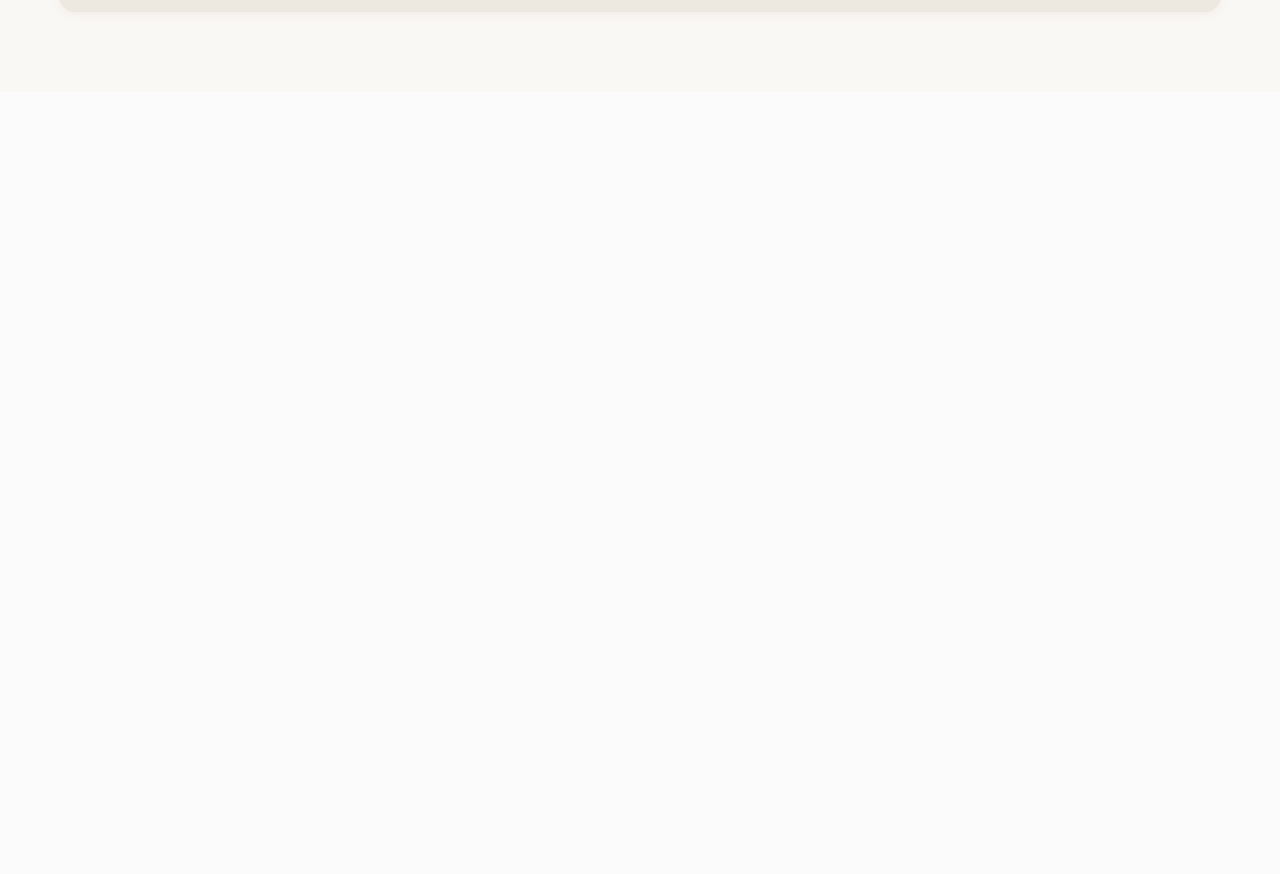
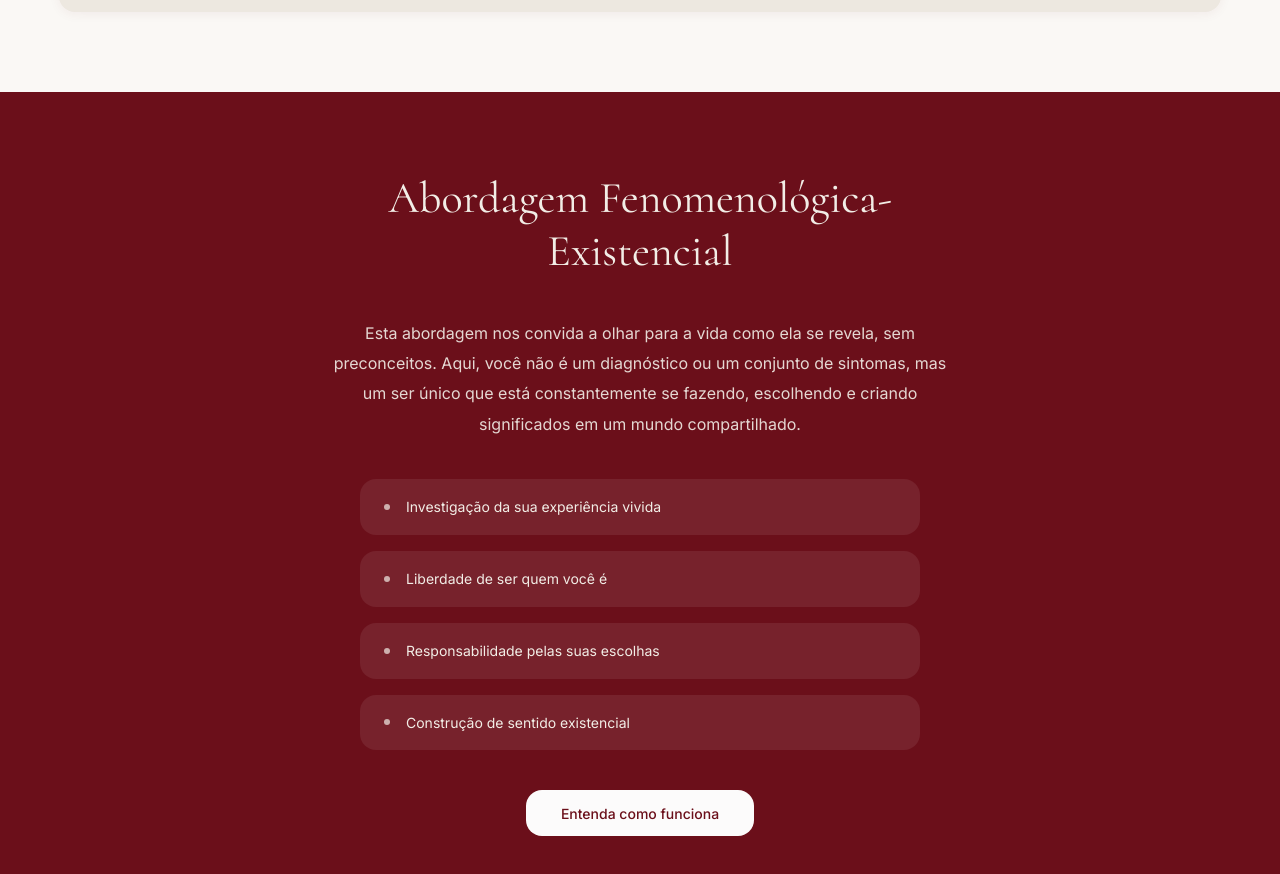
Before and after one commit to kaykiletieri/ana-luisa-psi, an Angular app: page / in a window 1280 px wide. Shown: the part 2739-3613 px from the top of the page. Before the commit the page ends 2831 px from the top, so only its background shows below. Built offline with nearby package versions, Linux system fonts and the light colour scheme; what lucide-angular would draw is missing.

Commit message:
feat: add approach section with content, styles, and tests

```diff
--- a/src/app/app.html
+++ b/src/app/app.html
@@ -3,4 +3,5 @@
   <app-hero />
   <app-about />
   <app-how-i-help />
+  <app-approach />
 </main>
--- a/src/app/app.ts
+++ b/src/app/app.ts
@@ -3,10 +3,11 @@ import { Navbar } from './shared/components/navbar/navbar';
 import { Hero } from './features/home/hero/hero';
 import { About } from './features/home/about/about';
 import { HowIHelp } from './features/home/how-i-help/how-i-help';
+import { Approach } from './features/home/approach/approach';
 
 @Component({
   selector: 'app-root',
-  imports: [Navbar, Hero, About, HowIHelp],
+  imports: [Navbar, Hero, About, HowIHelp, Approach],
   templateUrl: './app.html',
   styleUrl: './app.scss'
 })
--- /dev/null
+++ b/src/app/features/home/approach/approach.html
@@ -0,0 +1,28 @@
+<section class="approach" id="abordagem">
+    <div class="approach__container">
+
+        <h2 class="approach__title" appScrollAnimate>
+            Abordagem Fenomenológica-Existencial
+        </h2>
+
+        <p class="approach__description" appScrollAnimate>
+            Esta abordagem nos convida a olhar para a vida como ela se revela, sem preconceitos.
+            Aqui, você não é um diagnóstico ou um conjunto de sintomas, mas um ser único que está
+            constantemente se fazendo, escolhendo e criando significados em um mundo compartilhado.
+        </p>
+
+        <div class="approach__pillars" appScrollAnimate>
+            @for (pillar of pillars; track pillar; let i = $index) {
+            <div class="approach__pillar" [ngClass]="'delay-' + (i + 1)">
+                <span class="approach__pillar-dot"></span>
+                <span>{{ pillar }}</span>
+            </div>
+            }
+        </div>
+
+        <button class="approach__cta" appScrollAnimate (click)="scrollToHowItWorks()">
+            Entenda como funciona
+        </button>
+
+    </div>
+</section>
--- /dev/null
+++ b/src/app/features/home/approach/approach.scss
@@ -0,0 +1,86 @@
+@use '../../../../styles/mixins' as m;
+
+.approach {
+    background: var(--color-primary);
+    padding: var(--section-pad-y) 0;
+
+    &__container {
+        @include m.container;
+        display: flex;
+        flex-direction: column;
+        align-items: center;
+        gap: var(--spacing-lg);
+        text-align: center;
+    }
+
+    &__title {
+        font-family: var(--font-heading);
+        font-size: var(--text-3xl);
+        color: var(--color-text-light);
+        max-width: 600px;
+
+        @include m.lg {
+            font-size: var(--text-4xl);
+        }
+    }
+
+    &__description {
+        font-size: var(--text-base);
+        color: var(--color-text-light);
+        opacity: 0.9;
+        max-width: 640px;
+        line-height: 1.9;
+    }
+
+    &__pillars {
+        width: 100%;
+        max-width: 560px;
+        display: flex;
+        flex-direction: column;
+        gap: var(--spacing-sm);
+    }
+
+    &__pillar {
+        display: flex;
+        align-items: center;
+        gap: var(--spacing-sm);
+        padding: var(--spacing-sm) var(--spacing-md);
+        background: rgba(255, 255, 255, 0.08);
+        border-radius: var(--border-radius);
+        text-align: left;
+        color: var(--color-text-light);
+        font-size: var(--text-sm);
+        font-family: var(--font-body);
+        transition: background var(--transition-fast);
+
+        &:hover {
+            background: rgba(255, 255, 255, 0.13);
+        }
+    }
+
+    &__pillar-dot {
+        width: 6px;
+        height: 6px;
+        border-radius: 50%;
+        background: var(--color-text-light);
+        opacity: 0.7;
+        flex-shrink: 0;
+    }
+
+    &__cta {
+        font-family: var(--font-body);
+        font-size: var(--text-sm);
+        font-weight: 500;
+        padding: 0.9rem 2.2rem;
+        border-radius: var(--border-radius);
+        background: var(--color-bg);
+        color: var(--color-primary);
+        transition: transform var(--transition-fast),
+            opacity var(--transition-fast);
+
+        &:hover {
+            transform: translateY(-2px);
+            opacity: 0.92;
+        }
+    }
+}
--- /dev/null
+++ b/src/app/features/home/approach/approach.ts
@@ -0,0 +1,23 @@
+import { CommonModule } from '@angular/common';
+import { Component } from '@angular/core';
+import { ScrollAnimateDirective } from '../../../core/directives/scroll-animate.directive';
+
+@Component({
+  selector: 'app-approach',
+  standalone: true,
+  imports: [CommonModule, ScrollAnimateDirective],
+  templateUrl: './approach.html',
+  styleUrl: './approach.scss',
+})
+export class Approach {
+  pillars: string[] = [
+    'Investigação da sua experiência vivida',
+    'Liberdade de ser quem você é',
+    'Responsabilidade pelas suas escolhas',
+    'Construção de sentido existencial'
+  ];
+
+  scrollToHowItWorks(): void {
+    document.getElementById('como-funciona')?.scrollIntoView({ behavior: 'smooth' });
+  }
+}
```
Also changed, not shown: 1 other file (tests, documents, lock files or other folders).
